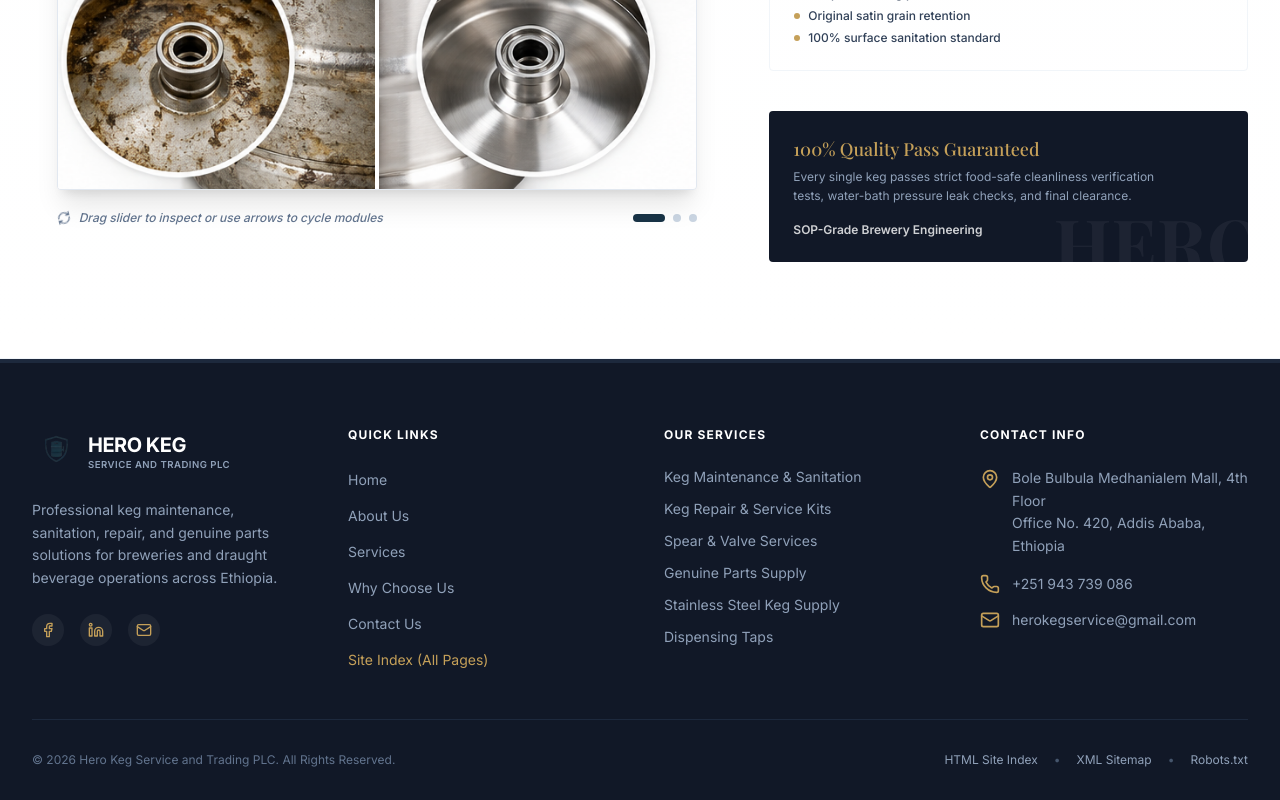
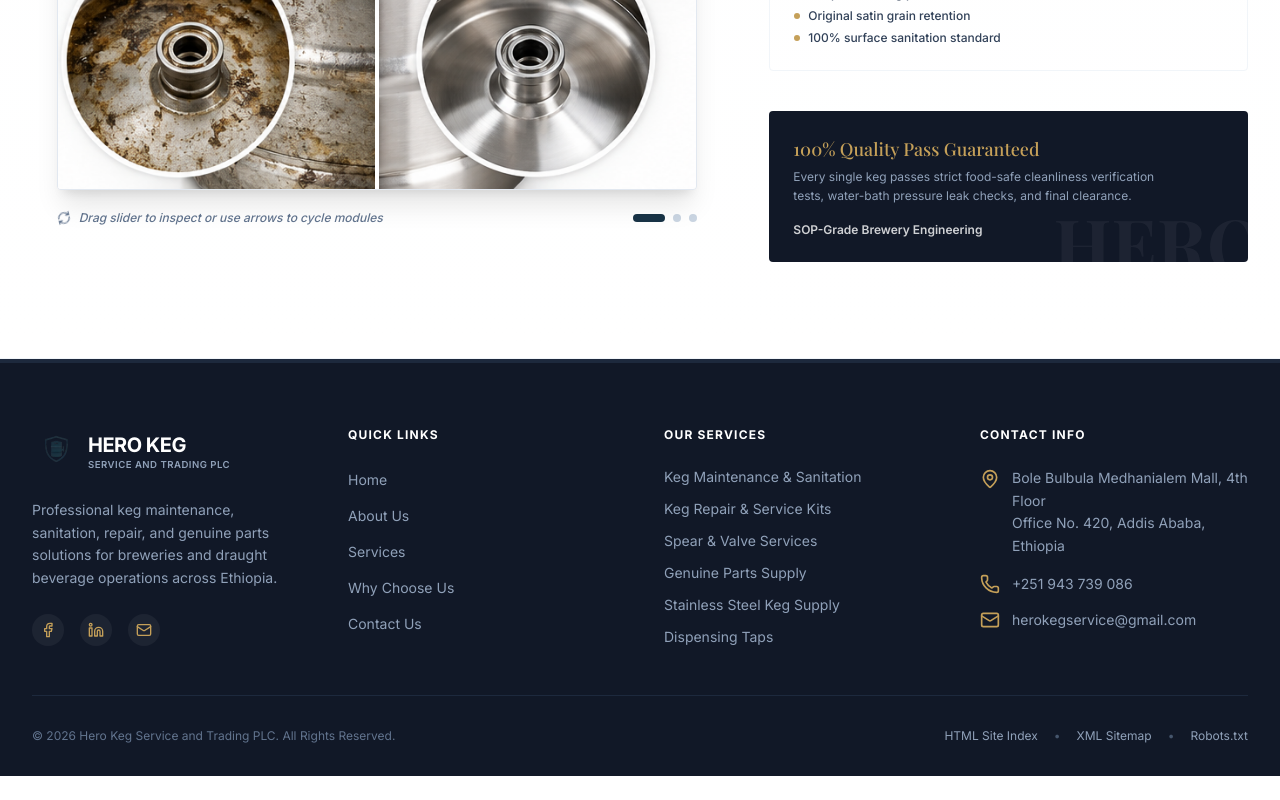
Before and after one commit to endriyas1/Hero-Keg, a React (Vite) app: page / in a window 1280 px wide. Shown: the part 4756-5556 px from the top of the page. After the commit the page ends 5532 px from the top, so only its background shows below. Built offline with nearby package versions, Linux system fonts and the light colour scheme; a web font is replaced by a local one.

Commit message:
Remove Site Index (All Pages) link from footer
Co-Authored-By: Claude Opus 5.5 <noreply@anthropic.com>
Claude-Session: https://claude.ai/code/session_01UErFiukpPbSTVF1d1pT4RW

```diff
--- a/src/App.tsx
+++ b/src/App.tsx
@@ -231,7 +231,6 @@ export default function App() {
                 <li><a href="/services" onClick={(e) => { e.preventDefault(); handleNavigate('services'); }} className="text-sm text-slate-400 hover:text-white transition-colors">Services</a></li>
                 <li><a href="/why-choose-us" onClick={(e) => { e.preventDefault(); scrollToWhyChooseUs(); }} className="text-sm text-slate-400 hover:text-white transition-colors">Why Choose Us</a></li>
                 <li><a href="/contact" onClick={(e) => { e.preventDefault(); handleNavigate('contact'); }} className="text-sm text-slate-400 hover:text-white transition-colors">Contact Us</a></li>
-                <li><a href="/sitemap" onClick={(e) => { e.preventDefault(); handleNavigate('sitemap'); }} className="text-sm text-[#C5A059] hover:underline transition-colors">Site Index (All Pages)</a></li>
               </ul>
             </div>
 
```
